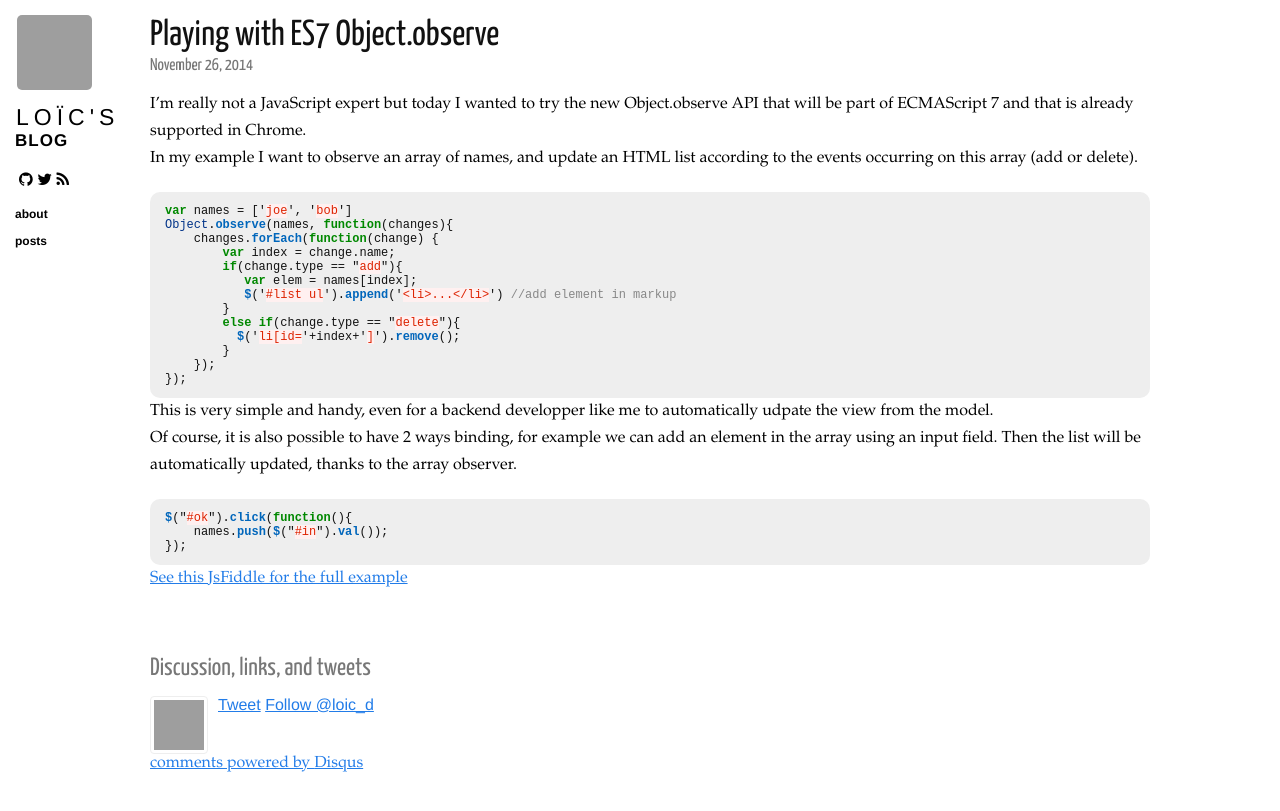
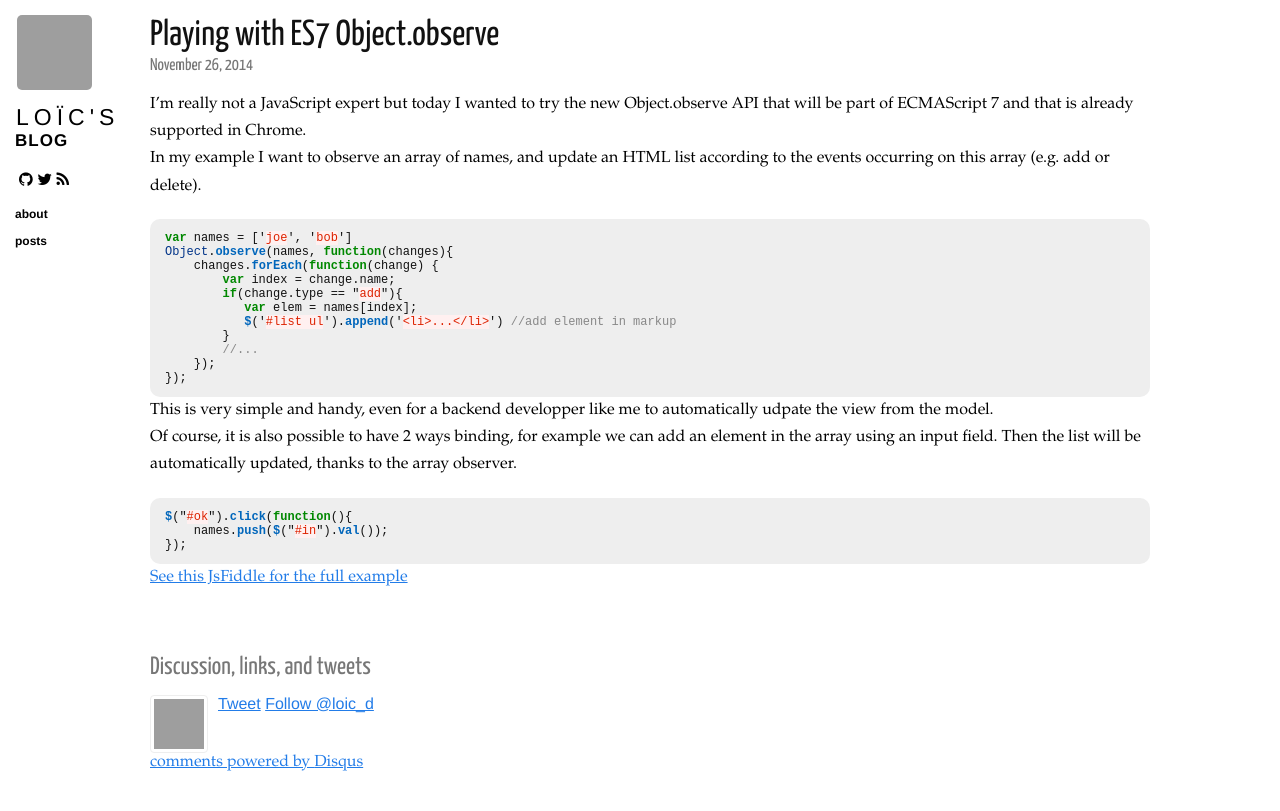
Before and after one commit to loicdescotte/loicdescotte.github.io, a Jekyll site: the page built from _posts/2014-11-26-es7-object-observe.md, in a window 1280 px wide, cut to the strip 0-811 px from the top of the page. Built offline with Jekyll 4.4.1, drawn with Linux system fonts in a browser that asks for light colours; nearby versions of some CDN libraries; Markdown is read by kramdown in place of the engine named in the settings; comment, search, counter and statistics services are not loaded; grey boxes are pictures that could not be loaded.

Commit message:
Update 2014-11-26-es7-object-observe.md

```diff
--- a/_posts/2014-11-26-es7-object-observe.md
+++ b/_posts/2014-11-26-es7-object-observe.md
@@ -8,7 +8,7 @@ tags:
 ---
 
 I'm really not a JavaScript expert but today I wanted to try the new Object.observe API that will be part of ECMAScript 7 and that is already supported in Chrome.
-In my example I want to observe an array of names, and update an HTML list according to the events occurring on this array (add or delete).
+In my example I want to observe an array of names, and update an HTML list according to the events occurring on this array (e.g. add or delete).
 
 {% highlight javascript %}
 var names = ['joe', 'bob']
@@ -19,9 +19,7 @@ Object.observe(names, function(changes){
            var elem = names[index];
            $('#list ul').append('<li>...</li>') //add element in markup
         }
-        else if(change.type == "delete"){
-          $('li[id='+index+']').remove();
-        }
+        //...
     });
 });
 {% endhighlight %}
@@ -35,4 +33,4 @@ $("#ok").click(function(){
 });
 {% endhighlight %}
 
-[See this JsFiddle for the full example](http://jsfiddle.net/wkqn7ebx/)
+[See this JsFiddle for the full example](http://jsfiddle.net/j2wdns09/)
```
